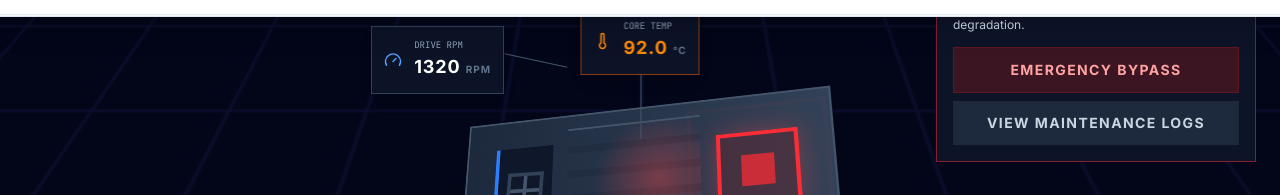
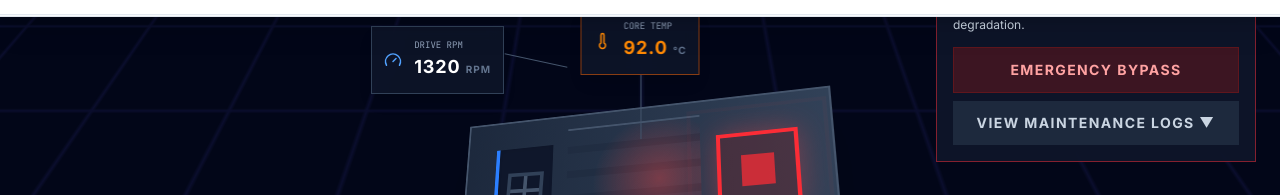
Before and after one commit to VedR07/Encoder-Industrial-Platform, a Next.js app in the folder frontend/: page /twin in a window 1280 px wide. Shown: the part 238-433 px from the top of the page. Built offline with nearby package versions, Linux system fonts and the light colour scheme.

Commit message:
fix(twin): EMERGENCY BYPASS now requires confirm() + shows persisted BYPASSED state; VIEW MAINTENANCE LOGS opens real in-panel scrollable log drawer

```diff
--- a/frontend/app/twin/page.js
+++ b/frontend/app/twin/page.js
@@ -6,9 +6,26 @@ import {
 } from 'lucide-react';
 
 export default function DigitalTwinPage() {
-  const [timeScrub, setTimeScrub] = useState(100); // 100 = Now (Fault), 0 = 5 mins ago (Normal)
+  const [timeScrub, setTimeScrub] = useState(100);
   const [isPlaying, setIsPlaying] = useState(false);
   const [activeNode, setActiveNode] = useState(null);
+  const [bypassActive, setBypassActive] = useState(false);
+  const [showLogs, setShowLogs] = useState(false);
+
+  const maintenanceLogs = [
+    { ts: '2024-09-20 14:28', type: 'CRITICAL', text: 'F30005 — Mechanical seal vibration threshold exceeded (7.8 mm/s)' },
+    { ts: '2024-09-20 12:10', type: 'WARNING',  text: 'Bearing temp rising — 88°C logged. Cooling check advised.' },
+    { ts: '2024-09-14 09:00', type: 'INFO',     text: 'Routine PM completed. Seal replaced. RPM nominal at 1,450.' },
+    { ts: '2024-08-30 11:42', type: 'WARNING',  text: 'Vibration spike (3.2 mm/s) — within limits. Monitor flagged.' },
+    { ts: '2024-07-15 07:55', type: 'INFO',     text: 'Annual inspection passed. PSV-88 recalibrated.' },
+  ];
+
+  const handleBypass = () => {
+    if (bypassActive) return;
+    if (window.confirm('⚠ CONFIRM EMERGENCY BYPASS\n\nThis will reroute load to Compressor St. 3 & St. 4 and isolate St. 2.\n\nProceed?')) {
+      setBypassActive(true);
+    }
+  };
 
   // Auto-play the timeline
   useEffect(() => {
@@ -199,16 +216,36 @@ export default function DigitalTwinPage() {
               <span className="font-bold text-white">Root Cause Identified:</span> High-frequency vibration spike correlates with sudden mechanical seal degradation.
             </p>
             <div className="space-y-2">
+              {bypassActive ? (
+                <div className="w-full py-3 bg-green-900/40 border border-green-700/50 text-green-300 font-bold tracking-widest text-sm text-center">
+                  ✓ BYPASS ACTIVE — St.3 &amp; St.4 ONLINE
+                </div>
+              ) : (
+                <button
+                  onClick={handleBypass}
+                  className="w-full py-3 bg-red-900/40 hover:bg-red-800/60 text-red-300 font-bold tracking-widest text-sm border border-red-900/50 transition-colors">
+                  EMERGENCY BYPASS
+                </button>
+              )}
               <button
-                onClick={() => alert("Simulated: Emergency Bypass Activated")}
-                className="w-full py-3 bg-red-900/40 hover:bg-red-800/60 text-red-300 font-bold tracking-widest text-sm border border-red-900/50 transition-colors">
-                EMERGENCY BYPASS
+                onClick={() => setShowLogs(v => !v)}
+                className="w-full py-3 bg-slate-800 hover:bg-slate-700 text-slate-300 font-bold tracking-widest text-sm transition-colors">
+                {showLogs ? 'HIDE LOGS ▲' : 'VIEW MAINTENANCE LOGS ▼'}
               </button>
-              <button
-                onClick={() => alert("Simulated: Navigating to Maintenance Logs")}
-                className="w-full py-3 bg-slate-800 hover:bg-slate-700 text-slate-300 font-bold tracking-widest text-sm transition-colors">
-                VIEW MAINTENANCE LOGS
-              </button>
+              {showLogs && (
+                <div className="max-h-40 overflow-y-auto space-y-1 mt-1">
+                  {maintenanceLogs.map((log, i) => (
+                    <div key={i} className={`p-2 text-[10px] font-mono border-l-2 ${
+                      log.type === 'CRITICAL' ? 'border-red-500 bg-red-950/30 text-red-300' :
+                      log.type === 'WARNING'  ? 'border-yellow-500 bg-yellow-950/20 text-yellow-300' :
+                                               'border-slate-600 bg-slate-800/40 text-slate-400'
+                    }`}>
+                      <div className="opacity-60 mb-0.5">{log.ts} · {log.type}</div>
+                      <div>{log.text}</div>
+                    </div>
+                  ))}
+                </div>
+              )}
             </div>
           </div>
         </div>
```
